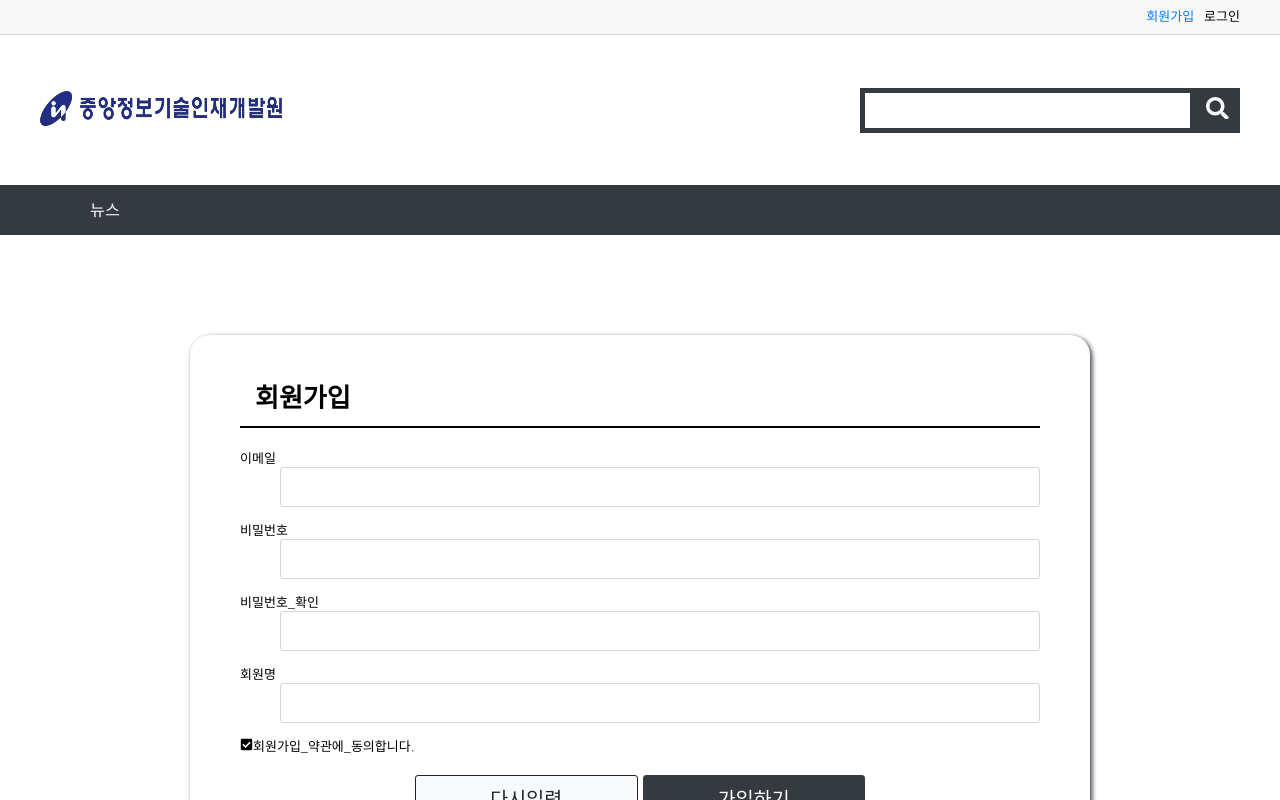
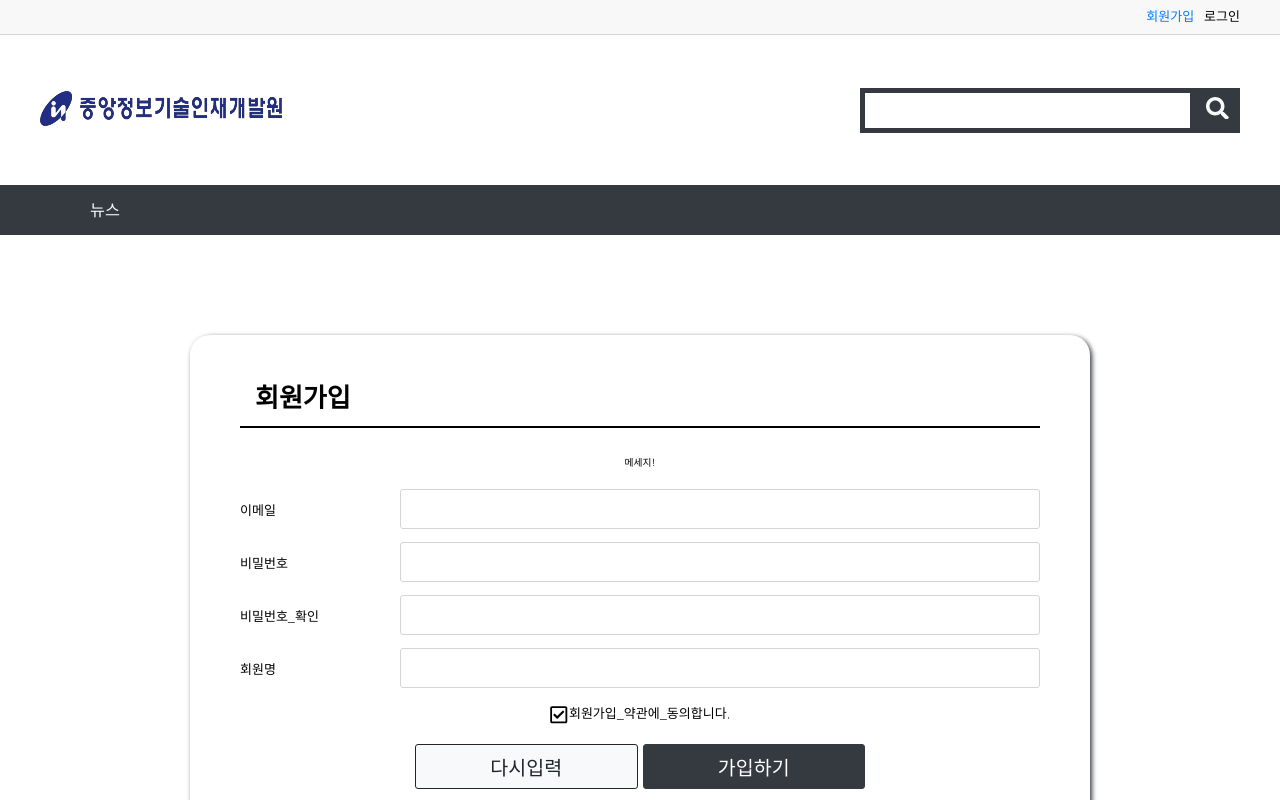
Before and after one commit to hjchoirr/react_project, a React (Create React App) app: page /member/join in a window 1280 px wide. Shown: the top 800 px of the page. Built offline with nearby package versions, Linux system fonts and the light colour scheme.

Commit message:
회원가입양식, 검증, 메세지처리

```diff
--- /dev/null
+++ b/src/commons/components/MessageBox.js
@@ -0,0 +1,30 @@
+import React from 'react';
+import styled, { css } from 'styled-components';
+import { color } from '../../styles/color';
+import fontSize from '../../styles/fontSize';
+
+const { small } = fontSize;
+
+const Box = styled.div`
+    text-align: center;
+    padding: 7px 10px;
+    font-size: ${small};
+    ${({ color: c }) => c && css`
+        color: ${color[c]};
+        box-shadow: 2px 2px 5px ${color[c]};
+    `}
+`;
+
+const MessageBox = ({ messages, color, children }) => {
+  messages = messages || [];
+
+  if(children) messages.push(children);
+  return (
+    <>
+      {messages.map((message, i) => (
+        <Box key={i} color={color}>{message}</Box>
+      ))}
+    </>
+  );
+};
+export default React.memo(MessageBox);
--- a/src/member/components/joinForm.js
+++ b/src/member/components/joinForm.js
@@ -2,54 +2,104 @@
 import { useTranslation } from 'react-i18next';
 import { FaCheckSquare, FaRegCheckSquare } from 'react-icons/fa';
 import styled from 'styled-components';
-import { BigButton } from '../../commons/components/Buttons';
-import { ButtonGroup } from '../../commons/components/Buttons';
+import { BigButton, ButtonGroup } from '../../commons/components/Buttons';
 import InputBox from '../../commons/components/inputBox';
+import MessageBox from '../../commons/components/MessageBox';
 
-const FromBox = styled.form``;
+const FormBox = styled.form`
+  dl {
+    display: flex;
+    align-items: center;
+    dt {
+      width: 120px;
+    }
+    dd {
+      flex-grow: 1;
+    }
+  }
+  dl + dl {
+    margin-top: 5px;
+  }
+  .terms-agree {
+    text-align: center;
+    margin: 15px 0;
 
-const JoinForm = () => {
+    svg {
+      font-size: 1.5rem;
+      vertical-align: middle;
+    }
+  }
+`;
+
+const JoinForm = ({ form, onSubmit, onChange, onToggle, onReset, errors }) => {
+  //console.log(errors);
   const { t } = useTranslation();
 
   return (
-    <form autoComplete="off">
+    <FormBox autoComplete="off" onSubmit={onSubmit}>
+      <MessageBox>메세지!</MessageBox>
       <dl>
         <dt>{t('이메일')}</dt>
         <dd>
-          <InputBox type="text" />
+          <InputBox
+            type="text"
+            name="email"
+            value={form.email ?? ''}
+            onChange={onChange}
+          />
+          <MessageBox messages={errors.email} color="danger"/>
         </dd>
       </dl>
       <dl>
         <dt>{t('비밀번호')}</dt>
         <dd>
-          <InputBox type="password" />
+          <InputBox
+            type="password"
+            name="password"
+            value={form.password ?? ''}
+            onChange={onChange}
+          />
+          <MessageBox messages={errors.password} color="danger"/>
         </dd>
       </dl>
       <dl>
         <dt>{t('비밀번호_확인')}</dt>
         <dd>
-          <InputBox type="password" />
+          <InputBox
+            type="password"
+            name="confirmPassword"
+            value={form.confirmPassword ?? ''}
+            onChange={onChange}
+          />
+          <MessageBox messages={errors.confirmPassword} color="danger"/>
         </dd>
       </dl>
       <dl>
         <dt>{t('회원명')}</dt>
         <dd>
-          <InputBox type="text" />
+          <InputBox
+            type="text"
+            name="name"
+            value={form.name ?? ''}
+            onChange={onChange}
+          />
+          <MessageBox messages={errors.name} color="danger"/>
         </dd>
       </dl>
-      <div className="terms-agree">
-        <FaCheckSquare />
+      <div className="terms-agree" onClick={onToggle}>
+        { form.agree ? <FaCheckSquare /> : <FaRegCheckSquare/>}
         {t('회원가입_약관에_동의합니다.')}
+        <MessageBox messages={errors.agree} color={"danger"}/>
       </div>
       <ButtonGroup width={450}>
-        <BigButton type="reset" color="light">
+        <BigButton type="reset" color="light" onClick={onReset}>
           {t('다시입력')}
         </BigButton>
-        <BigButton type="submit" color="dark">
+        <BigButton type="submit" color="dark" onClick={onSubmit}>
           {t('가입하기')}
         </BigButton>
       </ButtonGroup>
-    </form>
+    </FormBox>
   );
 };
 
--- /dev/null
+++ b/src/member/containers/JoinContainer.js
@@ -0,0 +1,98 @@
+import React, { useState, useCallback } from 'react';
+import { useNavigate } from 'react-router-dom';
+import { useTranslation } from 'react-i18next';
+import JoinForm from '../components/joinForm';
+
+const JoinContainer = () => {
+  const [form, setForm] = useState({
+    agree: false,
+  });
+
+  // 양식 항목별 에러 메세지
+  const [errors, setErrors] = useState({});
+  const { t } = useTranslation();
+  const navigate = useNavigate();
+  /**
+   * 회원가입처리
+   * 1. 데이터검증
+   *  1) 필수항목체크 - 이메일, 비번, 비번확인,회원명,약관동의
+   *  2) 이메일 중복여부, 이메일 형식 체크
+   *  3) 비밀번호 복잡성 체크
+   *  4) 비밀번호, 비번확인 일치여부
+   * 2. 가입처리 - 영구 저장
+   * 3. 로그인 페이지 이동
+   */
+
+  const onSubmit = useCallback(
+    (e) => {
+      e.preventDefault();
+
+      const _errors = {};
+      let hasErrors = false; //에러유무
+
+      /* 데이터 검증 - 필수항목 체크 */
+      const requiredFields = {
+        email: t('이메일을_입력하세요'),
+        password: t('비밀번호를_입력하세요'),
+        confirmPassword: t('비밀번호를_확인하세요'),
+        name: t('회원명을_입력하세요'),
+        agree: t('회원가입_약관에_동의하세요'),
+      };
+      for (const [field, msg] of Object.entries(requiredFields)) {
+        // !form[field] - null, undefined, '' 체크, !form[field].trim() - '    '
+        //if (!form[field] || (form[field] && !form[field].trim())) {
+        if (!form[field] || form[field]) {
+          _errors[field] = _errors[field] || [];
+          _errors[field].push(msg);
+          hasErrors = true;
+        }
+      }
+      /* 데이터 검증 - 필수 항목 체크 끝 */
+      if (
+        form.password &&
+        form.confirmPassword &&
+        form.password !== form.confirmPassword
+      ) {
+        _errors.confirmPassword = _errors.confirmPassword || [];
+        _errors.confirmPassword.push(t('비밀번호가_정확하지_않습니다'));
+        hasErrors = true;
+      }
+
+      setErrors(_errors);
+
+      if (hasErrors) {
+        return;
+      }
+
+      //가입처리
+      //가입 완료 후 로그인 페이지이동
+      navigate('/member/login', { replace: true }); // -> replace : 방문기록 안남김
+    },
+    [t, form, navigate],
+  );
+
+  const onChange = useCallback((e) => {
+    const name = e.target.name;
+    const value = e.target.value.trim();
+    setForm((form) => ({ ...form, [name]: value }));
+  }, []);
+
+  const onToggle = useCallback(() => {
+    setForm((form) => ({ ...form, agree: !form.agree }));
+  }, []);
+
+  const onReset = useCallback(() => {
+    setForm({ agree: false });
+  }, []);
+  return (
+    <JoinForm
+      form={form}
+      errors={errors}
+      onSubmit={onSubmit}
+      onChange={onChange}
+      onToggle={onToggle}
+      onReset={onReset}
+    />
+  );
+};
+export default React.memo(JoinContainer);
--- a/src/member/pages/join.js
+++ b/src/member/pages/join.js
@@ -1,6 +1,6 @@
 import React from 'react';
 import { Helmet } from 'react-helmet-async';
-import JoinForm from '../components/joinForm';
+import JoinContainer from '../containers/JoinContainer';
 import { useTranslation } from 'react-i18next';
 import { OuterBox } from '../../commons/components/LayoutBox';
 import { MainTitle } from '../../commons/components/TitleBox';
@@ -15,7 +15,7 @@
       </Helmet>
       <OuterBox>
         <MainTitle>{t('회원가입')}</MainTitle>
-        <JoinForm />
+        <JoinContainer />
       </OuterBox>
     </>
   );
```
